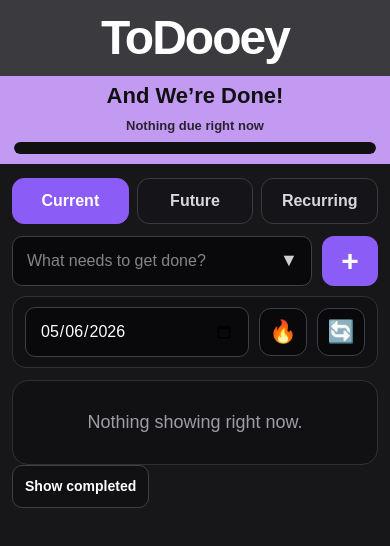
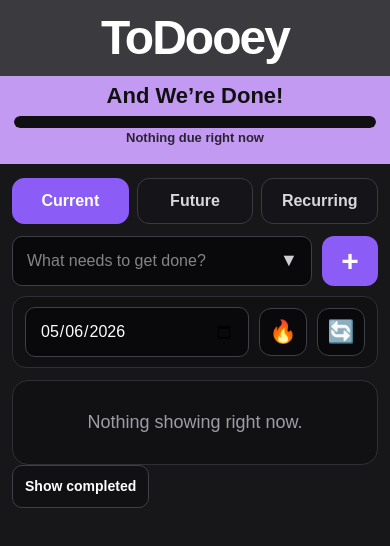
Before and after one commit to joshuamcguiretn/todooey, a Next.js app: page / in a window 390 px wide. Shown: the top 546 px of the page. Built offline with nearby package versions, Linux system fonts and the light colour scheme.

Commit message:
mobile ux refinement bundle

```diff
--- a/app/page.tsx
+++ b/app/page.tsx
@@ -287,7 +287,9 @@ export default function TodoeyPage() {
     resetNewTaskInputs();
 
     window.setTimeout(() => {
-      taskInputRef.current?.focus();
+      if (document.activeElement instanceof HTMLElement) {
+        document.activeElement.blur();
+      }
     }, 0);
   }
 
@@ -304,7 +306,7 @@ export default function TodoeyPage() {
   function clearEditState() {
     setEditingTaskId(null);
     setEditTitle("");
-    setEditDueDate(formatDateInput());
+    setEditDueDate(task.dueDate);
     setEditPriority(2);
     setEditRecurrence("none");
     setEditRecurrenceInterval(1);
@@ -881,11 +883,6 @@ export default function TodoeyPage() {
           </div>
 
           <div style={styles.progressArea}>
-            <div style={styles.progressText}>
-              {progressStats.totalTodayCount === 0
-                ? "Nothing due right now"
-                : `${progressStats.completedTodayCount} of ${progressStats.totalTodayCount} done today · ${progressStats.percent}%`}
-            </div>
             <div style={styles.progressTrack}>
               <div
                 style={{
@@ -893,6 +890,11 @@ export default function TodoeyPage() {
                   width: `${progressStats.percent}%`,
                 }}
               />
+            </div>
+            <div style={styles.progressText}>
+              {progressStats.totalTodayCount === 0
+                ? "Nothing due right now"
+                : `${progressStats.completedTodayCount} of ${progressStats.totalTodayCount} done`}
             </div>
           </div>
 
@@ -1091,8 +1093,10 @@ export default function TodoeyPage() {
                     </div>
 
                     <div style={styles.fireCell}>
-  {task.priority === 1 ? "🔥" : ""}
-  {task.description ? " 📝" : ""}
+  <span style={{ display: "flex", gap: "4px", alignItems: "center" }}>
+    {task.priority === 1 ? <span>🔥</span> : null}
+    {task.description ? <span>📝</span> : null}
+  </span>
 </div>
                   </div>
                   );
```
